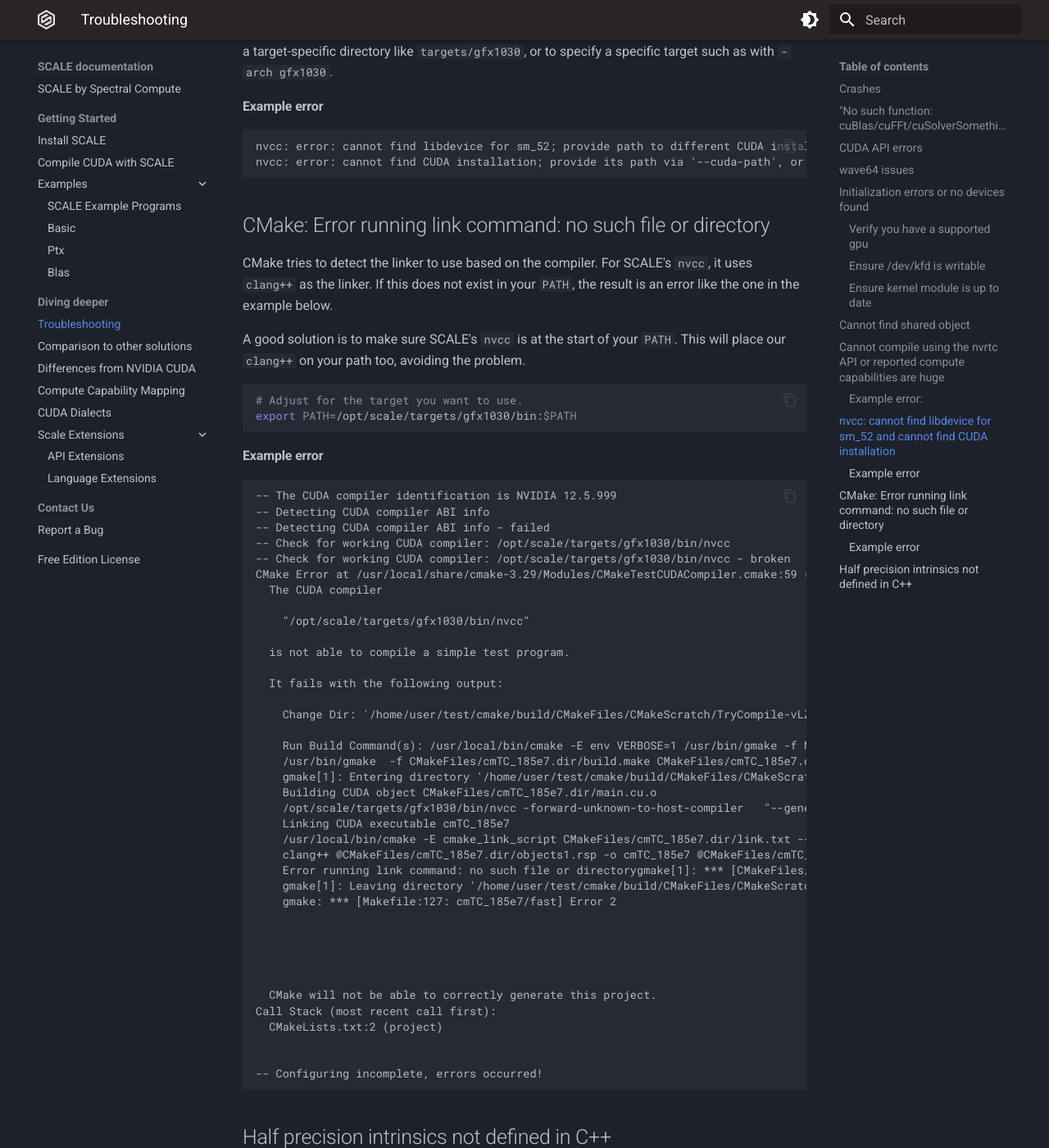
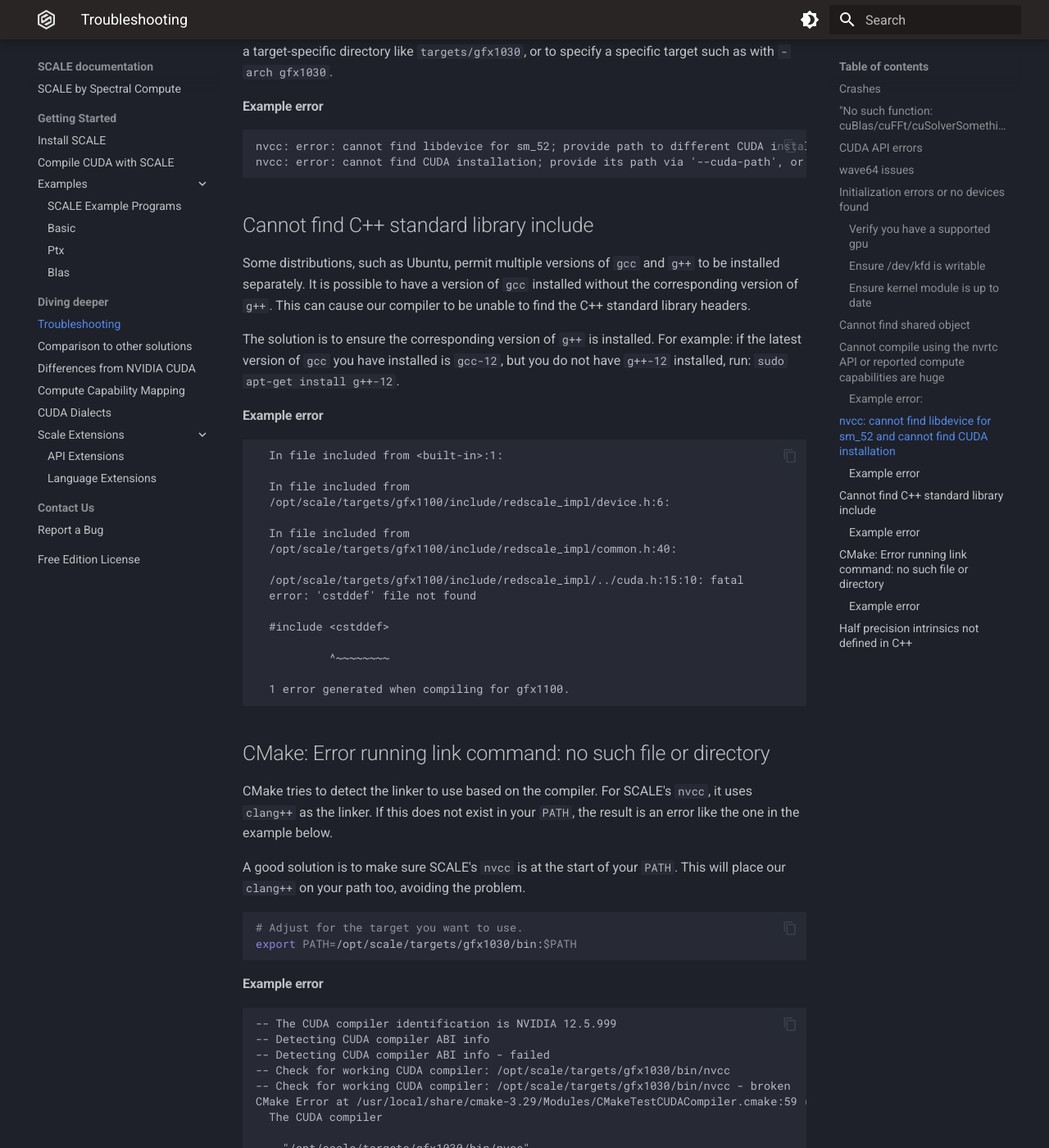
Before and after one commit to spectral-compute/scale-docs, an MkDocs documentation site: the page built from docs/manual/troubleshooting.md, in a window 1280 px wide and 1400 px high, scrolled down 3408 px. Shown: the whole window at 82% size. Built offline with MkDocs 1.6.1 and Material for MkDocs 9.7.7, drawn with Linux system fonts in a browser that asks for light colours.

Commit message:
Document troubleshooting g++ not being installed

````diff
--- a/docs/manual/troubleshooting.md
+++ b/docs/manual/troubleshooting.md
@@ -155,6 +155,36 @@ nvcc: error: cannot find libdevice for sm_52; provide path to different CUDA ins
 nvcc: error: cannot find CUDA installation; provide its path via '--cuda-path', or pass '-nocudainc' to build without CUDA includes
 ```
 
+## Cannot find C++ standard library include
+
+Some distributions, such as Ubuntu, permit multiple versions of `gcc` and `g++` to be installed separately. It is
+possible to have a version of `gcc` installed without the corresponding version of `g++`. This can cause our compiler to
+be unable to find the C++ standard library headers.
+
+The solution is to ensure the corresponding version of `g++` is installed. For example: if the latest version of `gcc`
+you have installed is `gcc-12`, but you do not have `g++-12` installed, run: `sudo apt-get install g++-12`.
+
+#### Example error
+
+```
+  In file included from <built-in>:1:
+
+  In file included from
+  /opt/scale/targets/gfx1100/include/redscale_impl/device.h:6:
+
+  In file included from
+  /opt/scale/targets/gfx1100/include/redscale_impl/common.h:40:
+
+  /opt/scale/targets/gfx1100/include/redscale_impl/../cuda.h:15:10: fatal
+  error: 'cstddef' file not found
+
+  #include <cstddef>
+
+           ^~~~~~~~~
+
+  1 error generated when compiling for gfx1100.
+```
+
 ## CMake: Error running link command: no such file or directory
 
 CMake tries to detect the linker to use based on the compiler. For SCALE's
````
